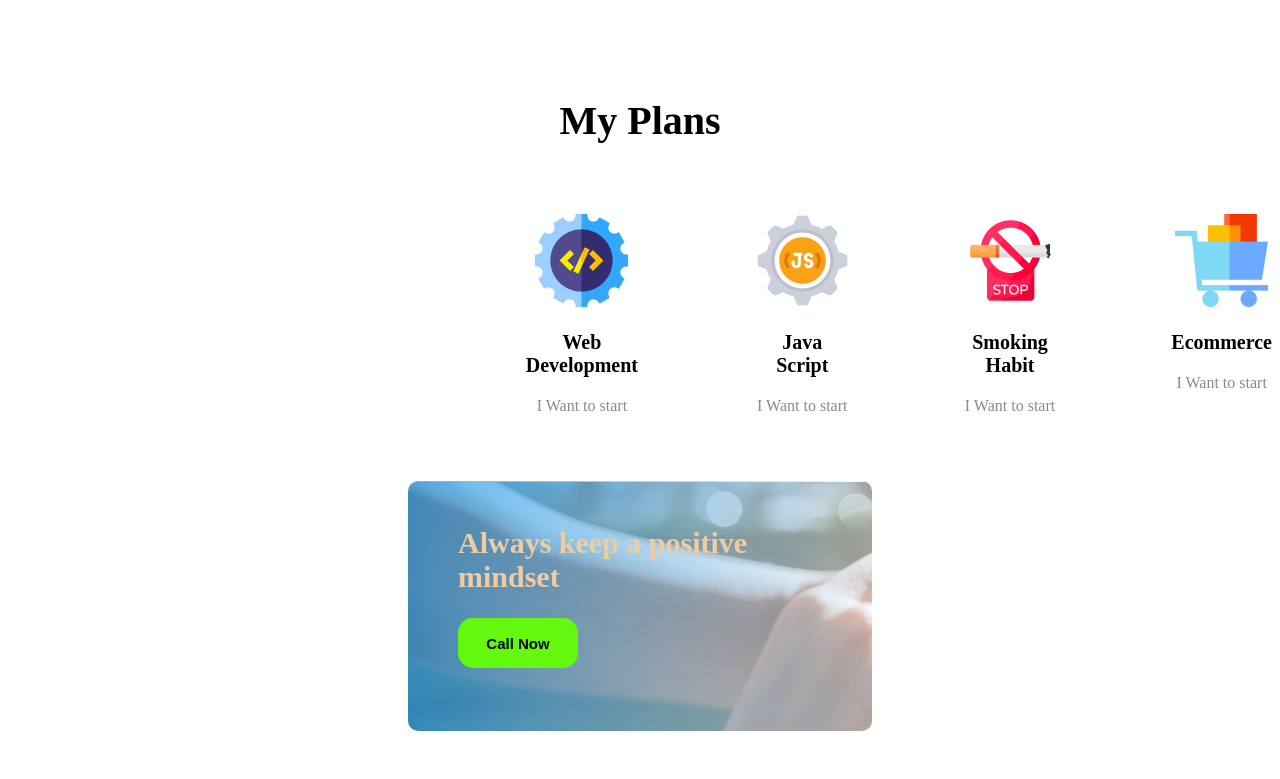
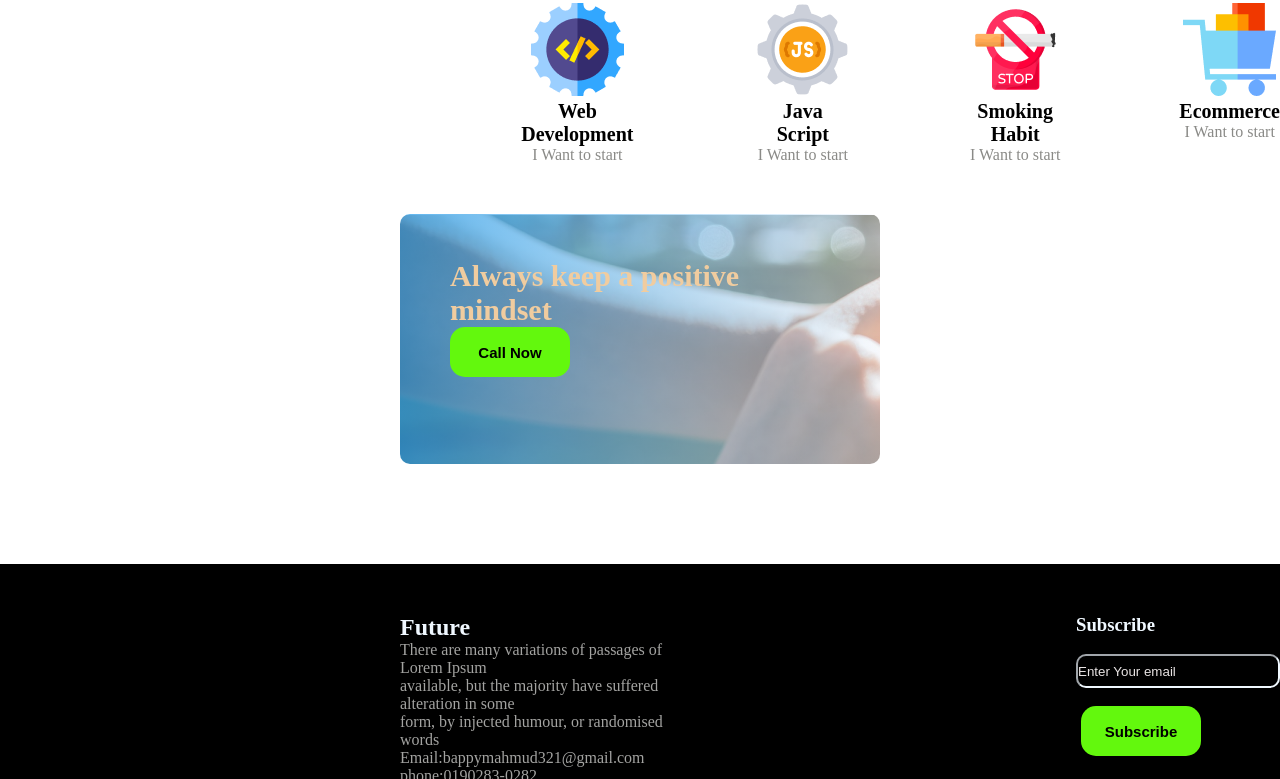
Before and after one commit to BappyMahmud02/new-year, a plain HTML site: page index.html in a window 1280 px wide. Shown: the part 1870-2649 px from the top of the page. Drawn offline with Linux system fonts and the light colour scheme.

Commit message:
added some content

```diff
--- a/index.html
+++ b/index.html
@@ -105,7 +105,7 @@
                 </div>
             </div>
                 <div class="other-side">
-                    <h3>Subscribe</h3>
+                    <h3>Subscribe</h3> <br>
                     <input class="email-btn" type="Email" placeholder="Enter Your email" name="" id=""> <br> <br>
                     <button class="btn-fourth" >Subscribe</button>
 
--- a/style.css
+++ b/style.css
@@ -1,3 +1,10 @@
+*{
+    margin: 0px;
+    padding: 0px;
+}
+
+
+
 .central-one{
 
     background-image: url("./banner/banner1.png");
@@ -130,6 +137,7 @@ font-weight: 700;
     color: aliceblue;
     background-color: black;
     margin-top: 100px;
+    height: 300px;
 
 }
 
@@ -138,12 +146,14 @@ font-weight: 700;
 }
 .fift-one{
     margin-left: 400px;
+    margin-top: 50px;
 }
 .fifth-item{
     color: rgb(163, 163, 161);
 }
 .other-side{
     margin-left: 400px;
+    margin-top: 50px;
 }
 .btn-fourth{
     background-color: rgb(99, 248, 13);
```
